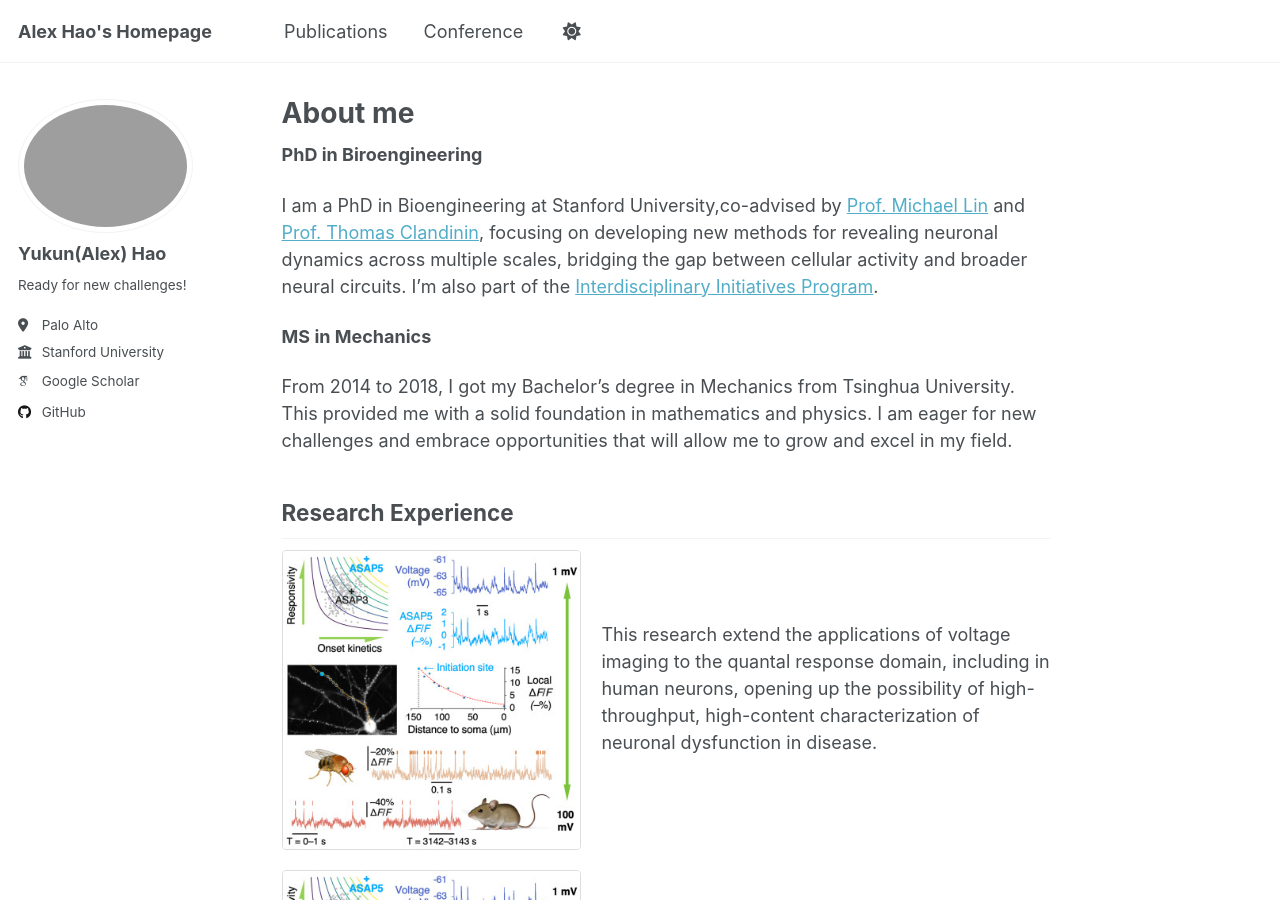
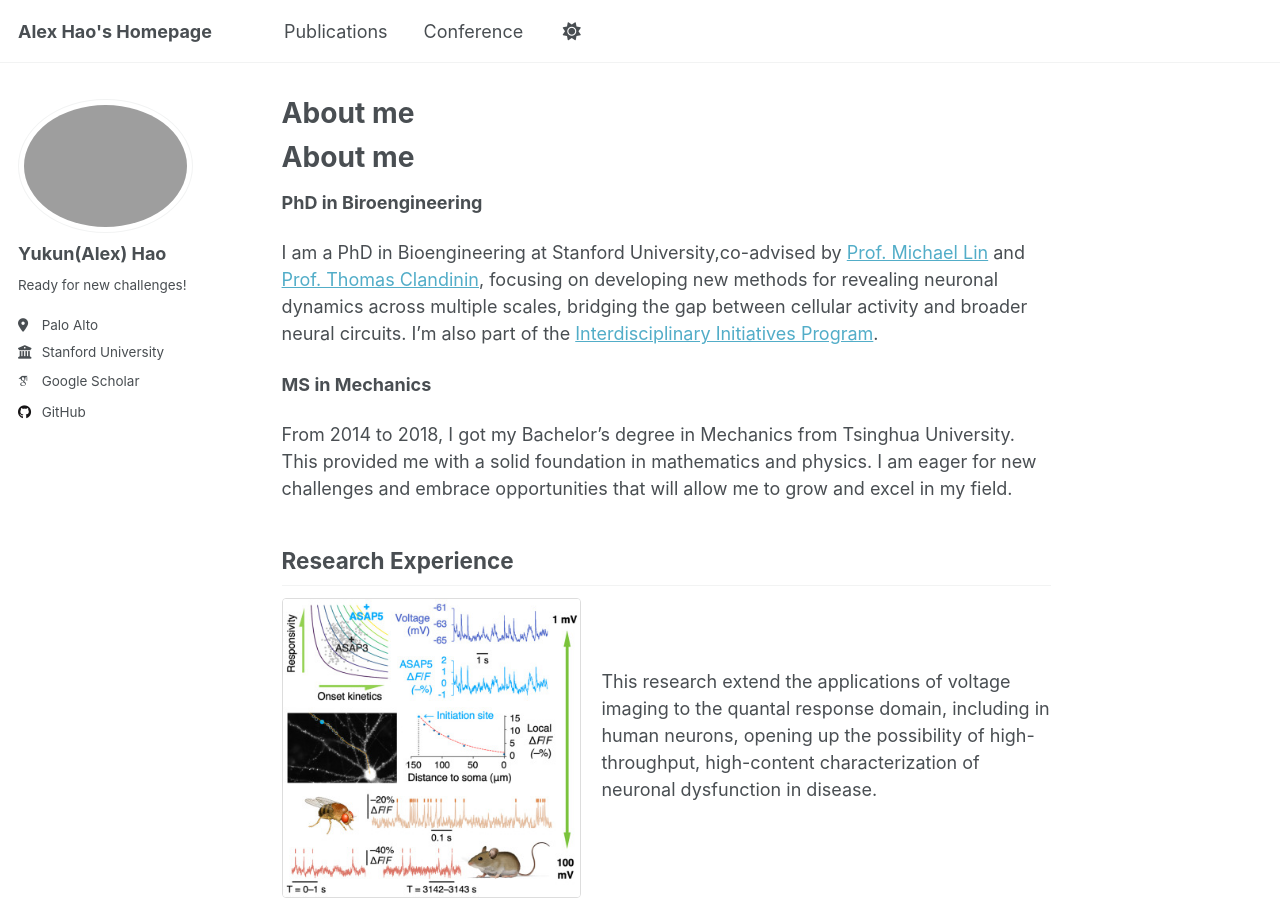
Before and after one commit to AlexYkHao/AlexYkHao.github.io, a Jekyll site: the page built from _pages/about.md, in a window 1280 px wide and 900 px high. Built offline with Jekyll 4.4.1, drawn with Linux system fonts in a browser that asks for light colours; some web fonts are replaced; our own code applies the rules of GitHub Pages for plain Markdown files.

Commit message:
Update about.md

```diff
--- a/_pages/about.md
+++ b/_pages/about.md
@@ -1,11 +1,13 @@
 ---
 permalink: /
-title: About me
+title:
 author_profile: true
 redirect_from:
   - /about/
   - /about.html
 ---
+
+# About me
 
 **PhD in Biroengineering**
 
```
